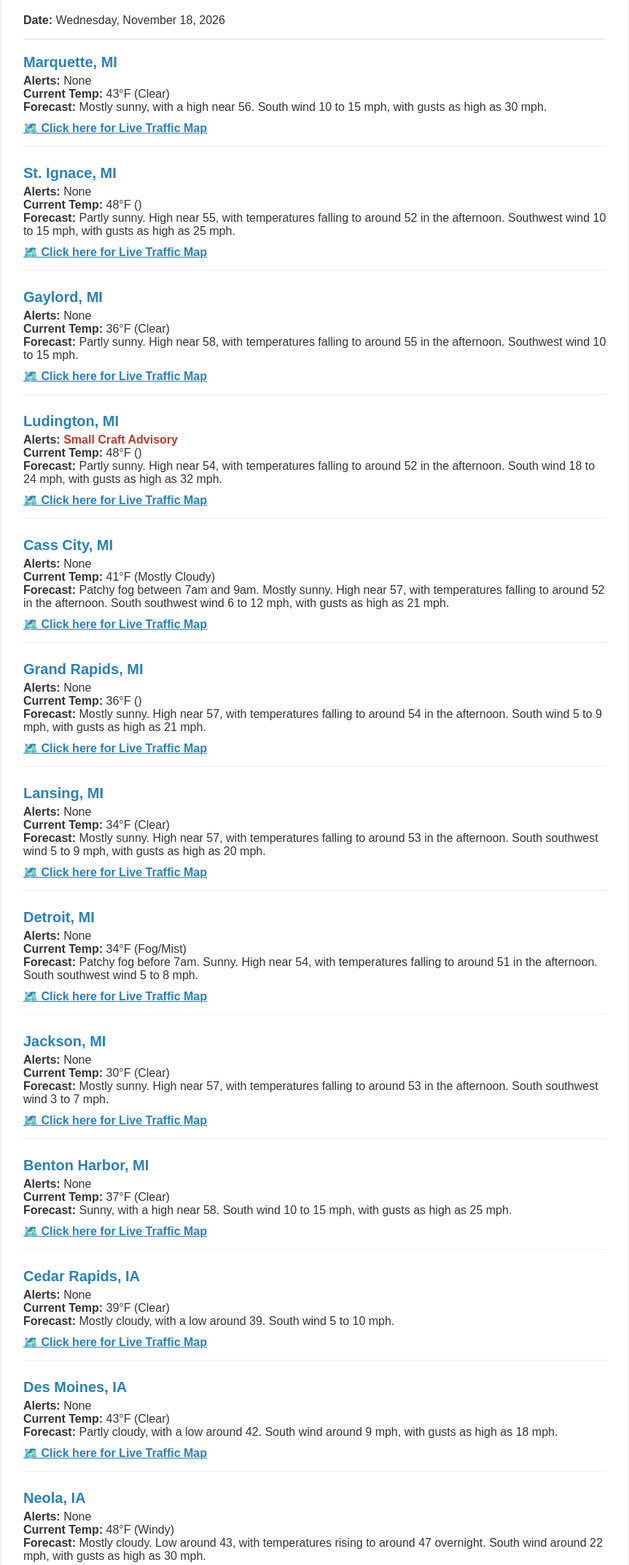
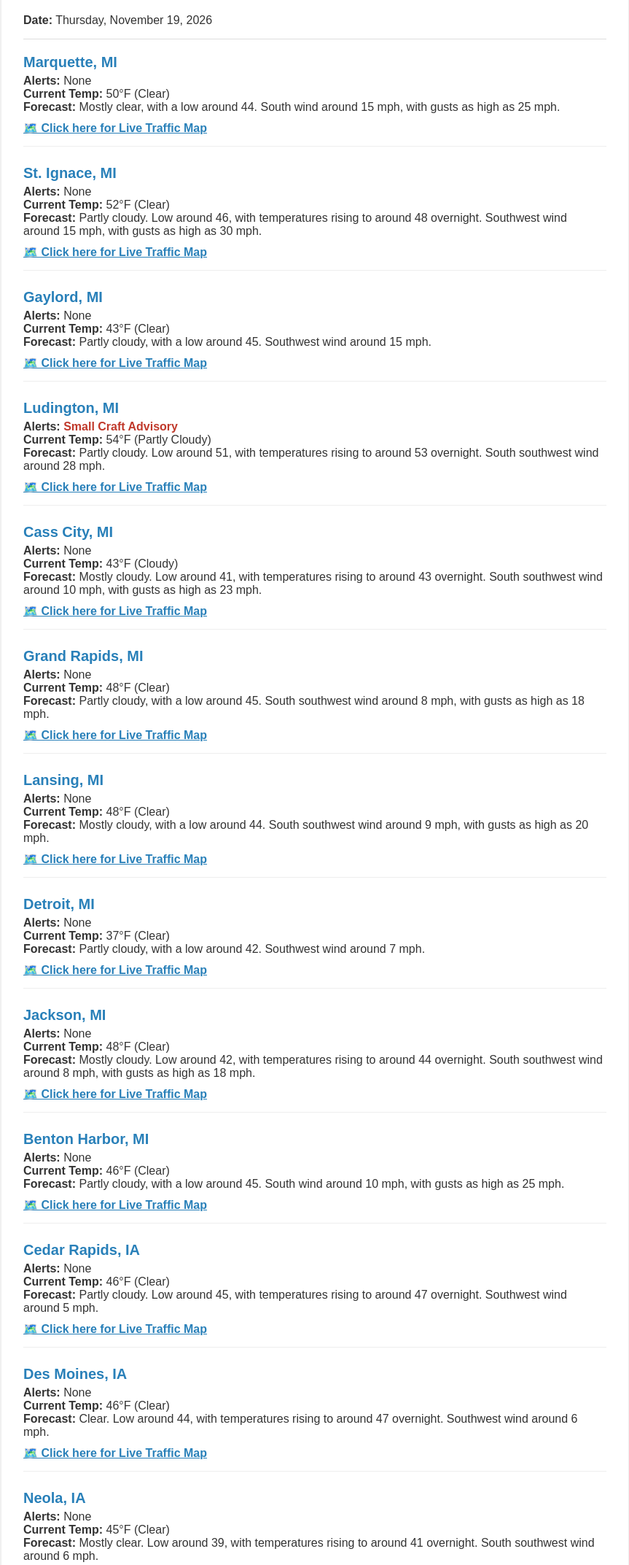
Before and after one commit to bishop998newaccount/Weather, a plain HTML site: page Weather_Report.html in a window 1280 px wide. Shown: the part 133-2278 px from the top of the page at 73% size, without its empty margins (208-1071 px from the left). Drawn offline with Linux system fonts and the light colour scheme.

Commit message:
Auto-update weather report [skip ci]

```diff
--- a/Weather_Report.html
+++ b/Weather_Report.html
@@ -2,7 +2,7 @@
 <html>
 <head>
     <meta charset="utf-8">
-    <title>Weather & Road Report - Wednesday, November 18, 2026</title>
+    <title>Weather & Road Report - Thursday, November 19, 2026</title>
     <style>
         body { font-family: Arial, sans-serif; margin: 30px; background-color: #f9f9f9; color: #333; }
         .container { max-width: 800px; margin: auto; background: #fff; padding: 30px; border-radius: 8px; box-shadow: 0 2px 5px rgba(0,0,0,0.1); }
@@ -16,110 +16,110 @@
 <body>
 <div class="container">
     <h1>Weather & Road Report</h1>
-    <p><strong>Date:</strong> Wednesday, November 18, 2026</p>
+    <p><strong>Date:</strong> Thursday, November 19, 2026</p>
     <hr style="border: 0; border-top: 1px solid #ddd; margin-bottom: 20px;">
 
     <div class="city-block">
         <div class="city-name">Marquette, MI</div>
         <div><strong>Alerts:</strong> <span >None</span></div>
-        <div><strong>Current Temp:</strong> 43°F (Clear)</div>
-        <div><strong>Forecast:</strong> Mostly sunny, with a high near 56. South wind 10 to 15 mph, with gusts as high as 30 mph.</div>
+        <div><strong>Current Temp:</strong> 50°F (Clear)</div>
+        <div><strong>Forecast:</strong> Mostly clear, with a low around 44. South wind around 15 mph, with gusts as high as 25 mph.</div>
         <div style="margin-top: 10px;"><a href="https://www.google.com/maps/@46.54,-87.4,11z/data=!5m1!1e1" target="_blank" style="color: #2980b9; font-weight: bold; text-decoration: underline;">🗺️ Click here for Live Traffic Map</a></div>
     </div>
 
     <div class="city-block">
         <div class="city-name">St. Ignace, MI</div>
         <div><strong>Alerts:</strong> <span >None</span></div>
-        <div><strong>Current Temp:</strong> 48°F ()</div>
-        <div><strong>Forecast:</strong> Partly sunny. High near 55, with temperatures falling to around 52 in the afternoon. Southwest wind 10 to 15 mph, with gusts as high as 25 mph.</div>
+        <div><strong>Current Temp:</strong> 52°F (Clear)</div>
+        <div><strong>Forecast:</strong> Partly cloudy. Low around 46, with temperatures rising to around 48 overnight. Southwest wind around 15 mph, with gusts as high as 30 mph.</div>
         <div style="margin-top: 10px;"><a href="https://www.google.com/maps/@45.86,-84.74,11z/data=!5m1!1e1" target="_blank" style="color: #2980b9; font-weight: bold; text-decoration: underline;">🗺️ Click here for Live Traffic Map</a></div>
     </div>
 
     <div class="city-block">
         <div class="city-name">Gaylord, MI</div>
         <div><strong>Alerts:</strong> <span >None</span></div>
-        <div><strong>Current Temp:</strong> 36°F (Clear)</div>
-        <div><strong>Forecast:</strong> Partly sunny. High near 58, with temperatures falling to around 55 in the afternoon. Southwest wind 10 to 15 mph.</div>
+        <div><strong>Current Temp:</strong> 43°F (Clear)</div>
+        <div><strong>Forecast:</strong> Partly cloudy, with a low around 45. Southwest wind around 15 mph.</div>
         <div style="margin-top: 10px;"><a href="https://www.google.com/maps/@45.03,-84.68,11z/data=!5m1!1e1" target="_blank" style="color: #2980b9; font-weight: bold; text-decoration: underline;">🗺️ Click here for Live Traffic Map</a></div>
     </div>
 
     <div class="city-block">
         <div class="city-name">Ludington, MI</div>
         <div><strong>Alerts:</strong> <span style="color: #c0392b; font-weight: bold;">Small Craft Advisory</span></div>
-        <div><strong>Current Temp:</strong> 48°F ()</div>
-        <div><strong>Forecast:</strong> Partly sunny. High near 54, with temperatures falling to around 52 in the afternoon. South wind 18 to 24 mph, with gusts as high as 32 mph.</div>
+        <div><strong>Current Temp:</strong> 54°F (Partly Cloudy)</div>
+        <div><strong>Forecast:</strong> Partly cloudy. Low around 51, with temperatures rising to around 53 overnight. South southwest wind around 28 mph.</div>
         <div style="margin-top: 10px;"><a href="https://www.google.com/maps/@43.98,-86.47,11z/data=!5m1!1e1" target="_blank" style="color: #2980b9; font-weight: bold; text-decoration: underline;">🗺️ Click here for Live Traffic Map</a></div>
     </div>
 
     <div class="city-block">
         <div class="city-name">Cass City, MI</div>
         <div><strong>Alerts:</strong> <span >None</span></div>
-        <div><strong>Current Temp:</strong> 41°F (Mostly Cloudy)</div>
-        <div><strong>Forecast:</strong> Patchy fog between 7am and 9am. Mostly sunny. High near 57, with temperatures falling to around 52 in the afternoon. South southwest wind 6 to 12 mph, with gusts as high as 21 mph.</div>
+        <div><strong>Current Temp:</strong> 43°F (Cloudy)</div>
+        <div><strong>Forecast:</strong> Mostly cloudy. Low around 41, with temperatures rising to around 43 overnight. South southwest wind around 10 mph, with gusts as high as 23 mph.</div>
         <div style="margin-top: 10px;"><a href="https://www.google.com/maps/@43.6,-83.17,11z/data=!5m1!1e1" target="_blank" style="color: #2980b9; font-weight: bold; text-decoration: underline;">🗺️ Click here for Live Traffic Map</a></div>
     </div>
 
     <div class="city-block">
         <div class="city-name">Grand Rapids, MI</div>
         <div><strong>Alerts:</strong> <span >None</span></div>
-        <div><strong>Current Temp:</strong> 36°F ()</div>
-        <div><strong>Forecast:</strong> Mostly sunny. High near 57, with temperatures falling to around 54 in the afternoon. South wind 5 to 9 mph, with gusts as high as 21 mph.</div>
+        <div><strong>Current Temp:</strong> 48°F (Clear)</div>
+        <div><strong>Forecast:</strong> Partly cloudy, with a low around 45. South southwest wind around 8 mph, with gusts as high as 18 mph.</div>
         <div style="margin-top: 10px;"><a href="https://www.google.com/maps/@42.96,-85.67,11z/data=!5m1!1e1" target="_blank" style="color: #2980b9; font-weight: bold; text-decoration: underline;">🗺️ Click here for Live Traffic Map</a></div>
     </div>
 
     <div class="city-block">
         <div class="city-name">Lansing, MI</div>
         <div><strong>Alerts:</strong> <span >None</span></div>
-        <div><strong>Current Temp:</strong> 34°F (Clear)</div>
-        <div><strong>Forecast:</strong> Mostly sunny. High near 57, with temperatures falling to around 53 in the afternoon. South southwest wind 5 to 9 mph, with gusts as high as 20 mph.</div>
+        <div><strong>Current Temp:</strong> 48°F (Clear)</div>
+        <div><strong>Forecast:</strong> Mostly cloudy, with a low around 44. South southwest wind around 9 mph, with gusts as high as 20 mph.</div>
         <div style="margin-top: 10px;"><a href="https://www.google.com/maps/@42.73,-84.55,11z/data=!5m1!1e1" target="_blank" style="color: #2980b9; font-weight: bold; text-decoration: underline;">🗺️ Click here for Live Traffic Map</a></div>
     </div>
 
     <div class="city-block">
         <div class="city-name">Detroit, MI</div>
         <div><strong>Alerts:</strong> <span >None</span></div>
-        <div><strong>Current Temp:</strong> 34°F (Fog/Mist)</div>
-        <div><strong>Forecast:</strong> Patchy fog before 7am. Sunny. High near 54, with temperatures falling to around 51 in the afternoon. South southwest wind 5 to 8 mph.</div>
+        <div><strong>Current Temp:</strong> 37°F (Clear)</div>
+        <div><strong>Forecast:</strong> Partly cloudy, with a low around 42. Southwest wind around 7 mph.</div>
         <div style="margin-top: 10px;"><a href="https://www.google.com/maps/@42.33,-83.05,11z/data=!5m1!1e1" target="_blank" style="color: #2980b9; font-weight: bold; text-decoration: underline;">🗺️ Click here for Live Traffic Map</a></div>
     </div>
 
     <div class="city-block">
         <div class="city-name">Jackson, MI</div>
         <div><strong>Alerts:</strong> <span >None</span></div>
-        <div><strong>Current Temp:</strong> 30°F (Clear)</div>
-        <div><strong>Forecast:</strong> Mostly sunny. High near 57, with temperatures falling to around 53 in the afternoon. South southwest wind 3 to 7 mph.</div>
+        <div><strong>Current Temp:</strong> 48°F (Clear)</div>
+        <div><strong>Forecast:</strong> Mostly cloudy. Low around 42, with temperatures rising to around 44 overnight. South southwest wind around 8 mph, with gusts as high as 18 mph.</div>
         <div style="margin-top: 10px;"><a href="https://www.google.com/maps/@42.24,-84.41,11z/data=!5m1!1e1" target="_blank" style="color: #2980b9; font-weight: bold; text-decoration: underline;">🗺️ Click here for Live Traffic Map</a></div>
     </div>
 
     <div class="city-block">
         <div class="city-name">Benton Harbor, MI</div>
         <div><strong>Alerts:</strong> <span >None</span></div>
-        <div><strong>Current Temp:</strong> 37°F (Clear)</div>
-        <div><strong>Forecast:</strong> Sunny, with a high near 58. South wind 10 to 15 mph, with gusts as high as 25 mph.</div>
+        <div><strong>Current Temp:</strong> 46°F (Clear)</div>
+        <div><strong>Forecast:</strong> Partly cloudy, with a low around 45. South wind around 10 mph, with gusts as high as 25 mph.</div>
         <div style="margin-top: 10px;"><a href="https://www.google.com/maps/@42.12,-86.45,11z/data=!5m1!1e1" target="_blank" style="color: #2980b9; font-weight: bold; text-decoration: underline;">🗺️ Click here for Live Traffic Map</a></div>
     </div>
 
     <div class="city-block">
         <div class="city-name">Cedar Rapids, IA</div>
         <div><strong>Alerts:</strong> <span >None</span></div>
-        <div><strong>Current Temp:</strong> 39°F (Clear)</div>
-        <div><strong>Forecast:</strong> Mostly cloudy, with a low around 39. South wind 5 to 10 mph.</div>
+        <div><strong>Current Temp:</strong> 46°F (Clear)</div>
+        <div><strong>Forecast:</strong> Partly cloudy. Low around 45, with temperatures rising to around 47 overnight. Southwest wind around 5 mph.</div>
         <div style="margin-top: 10px;"><a href="https://www.google.com/maps/@41.98,-91.67,11z/data=!5m1!1e1" target="_blank" style="color: #2980b9; font-weight: bold; text-decoration: underline;">🗺️ Click here for Live Traffic Map</a></div>
     </div>
 
     <div class="city-block">
         <div class="city-name">Des Moines, IA</div>
         <div><strong>Alerts:</strong> <span >None</span></div>
-        <div><strong>Current Temp:</strong> 43°F (Clear)</div>
-        <div><strong>Forecast:</strong> Partly cloudy, with a low around 42. South wind around 9 mph, with gusts as high as 18 mph.</div>
+        <div><strong>Current Temp:</strong> 46°F (Clear)</div>
+        <div><strong>Forecast:</strong> Clear. Low around 44, with temperatures rising to around 47 overnight. Southwest wind around 6 mph.</div>
         <div style="margin-top: 10px;"><a href="https://www.google.com/maps/@41.59,-93.6,11z/data=!5m1!1e1" target="_blank" style="color: #2980b9; font-weight: bold; text-decoration: underline;">🗺️ Click here for Live Traffic Map</a></div>
     </div>
 
     <div class="city-block">
         <div class="city-name">Neola, IA</div>
         <div><strong>Alerts:</strong> <span >None</span></div>
-        <div><strong>Current Temp:</strong> 48°F (Windy)</div>
-        <div><strong>Forecast:</strong> Mostly cloudy. Low around 43, with temperatures rising to around 47 overnight. South wind around 22 mph, with gusts as high as 30 mph.</div>
+        <div><strong>Current Temp:</strong> 45°F (Clear)</div>
+        <div><strong>Forecast:</strong> Mostly clear. Low around 39, with temperatures rising to around 41 overnight. South southwest wind around 6 mph.</div>
         <div style="margin-top: 10px;"><a href="https://www.google.com/maps/@41.45,-95.61,11z/data=!5m1!1e1" target="_blank" style="color: #2980b9; font-weight: bold; text-decoration: underline;">🗺️ Click here for Live Traffic Map</a></div>
     </div>
 
```
